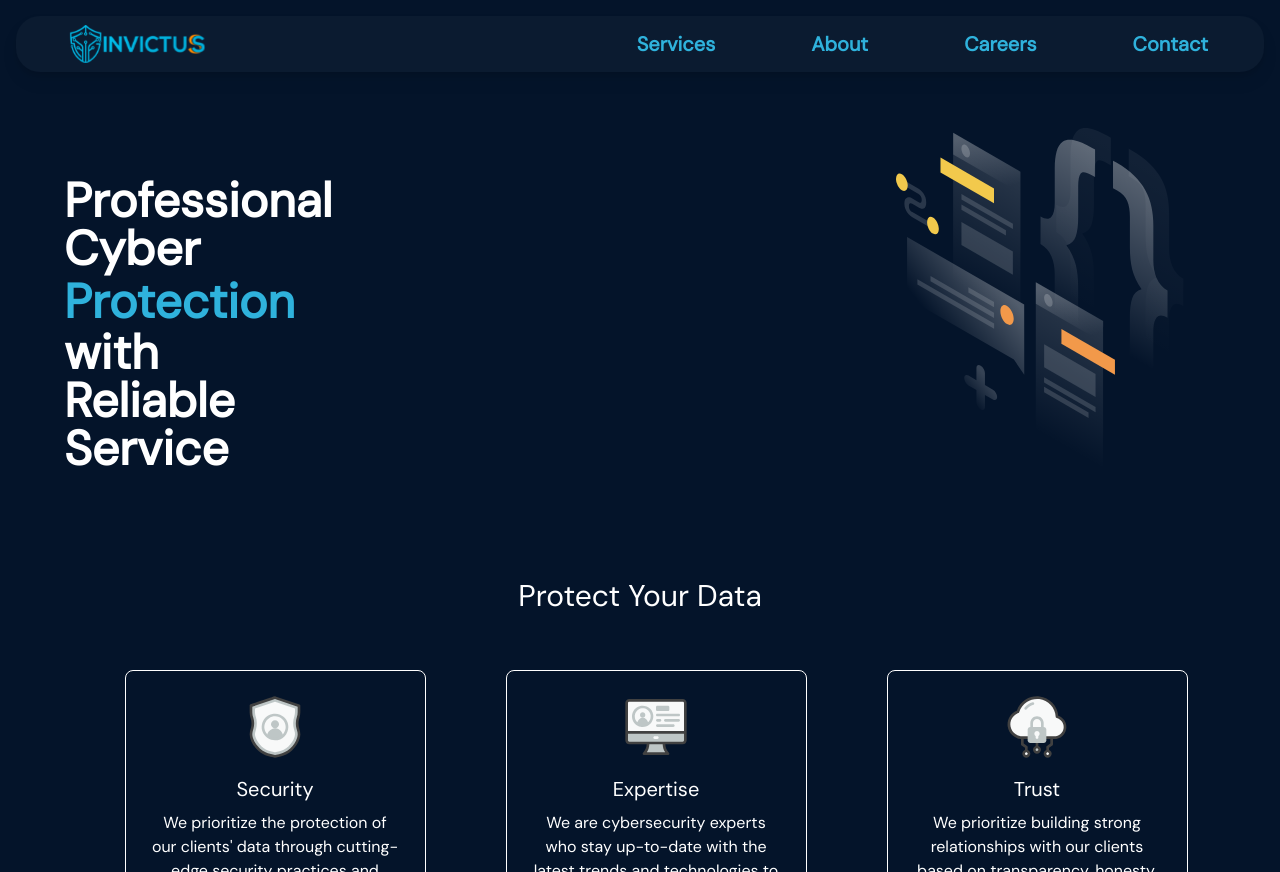
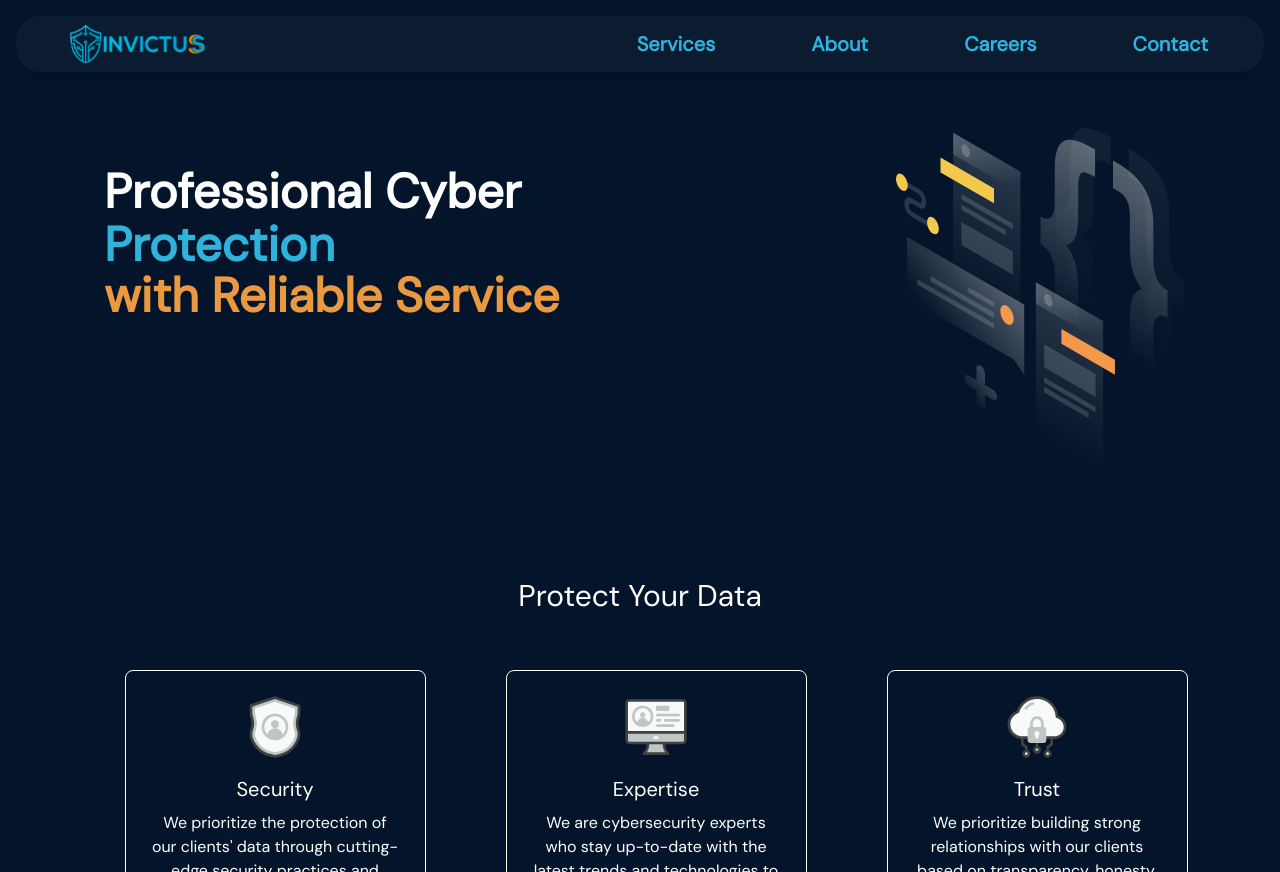
Before and after one commit to arana489/Invictuss, a React (Vite) app: page / in a window 1280 px wide. Built offline with nearby package versions, Linux system fonts and the light colour scheme; a web font is replaced by a local one.

Commit message:
Update CallToAction.jsx

```diff
--- a/src/components/Home/CallToAction.jsx
+++ b/src/components/Home/CallToAction.jsx
@@ -4,8 +4,8 @@ import { TypeAnimation } from 'react-type-animation';
 
 export default function CallToAction(props) {
     return (
-        <div className="flex flex-col text-xl md:text-xl pl-10 pt-24 text-center sm:text-left sm:pl-16  md:flex-wrap md:flex-row md:items-center">
-            <h1 className="text-left font-extrabold text-white md:w-3/4 lg:w-1/2">
+        <div className="flex text-xl md:text-xl ml-10 mt-24 text-center sm:text-left sm:pl-16 ">
+            <h1 className="text-left font-extrabold text-white">
                 Professional Cyber
                 <br />
                 <span className=" text-light-blue">
@@ -25,8 +25,8 @@ export default function CallToAction(props) {
                     />
                     </div>
 
-                </span> <span className="text-white"> with Reliable Service</span>
-
+                </span>
+                <span className="text-orange"> with Reliable Service</span>
             </h1>
         </div>
     )
```
